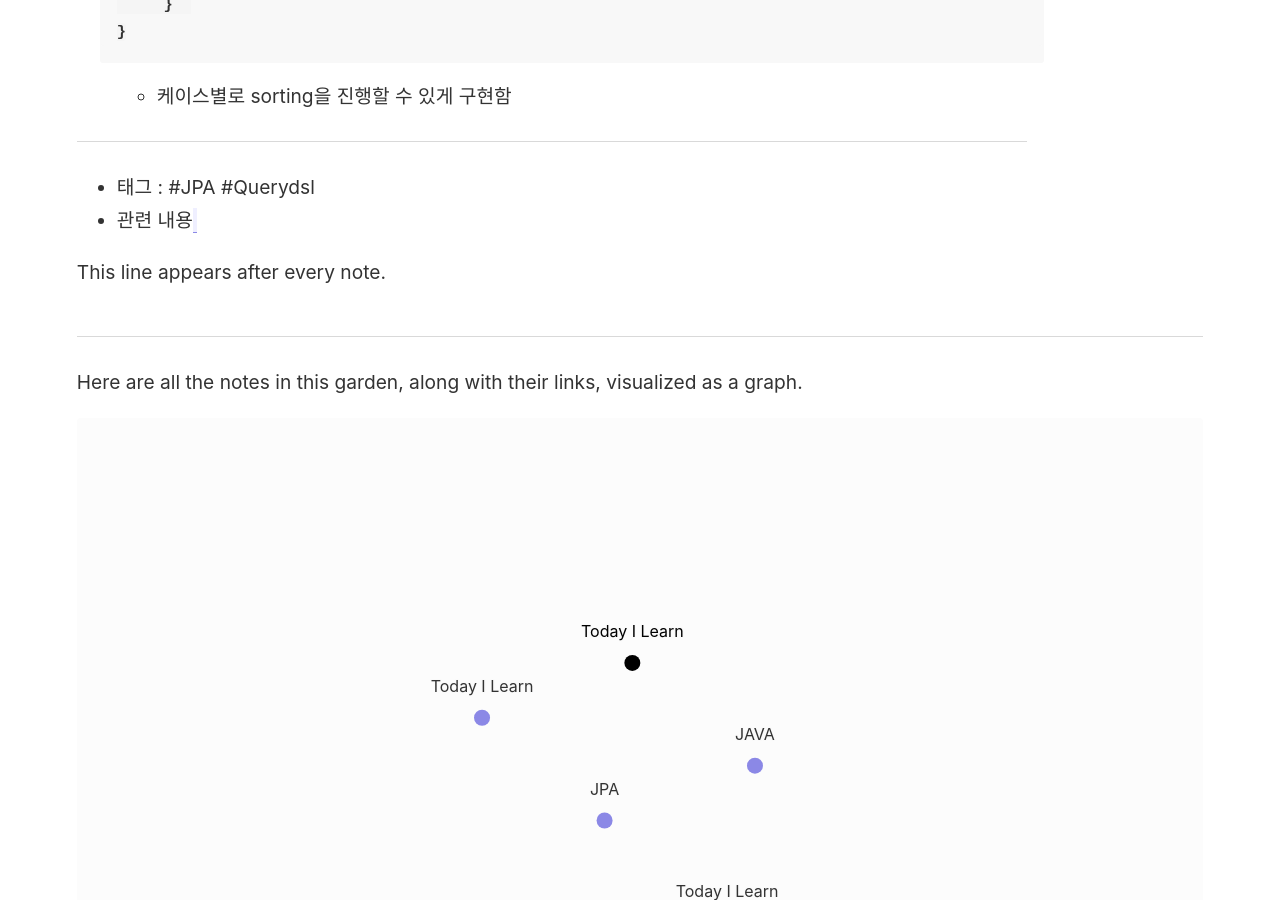
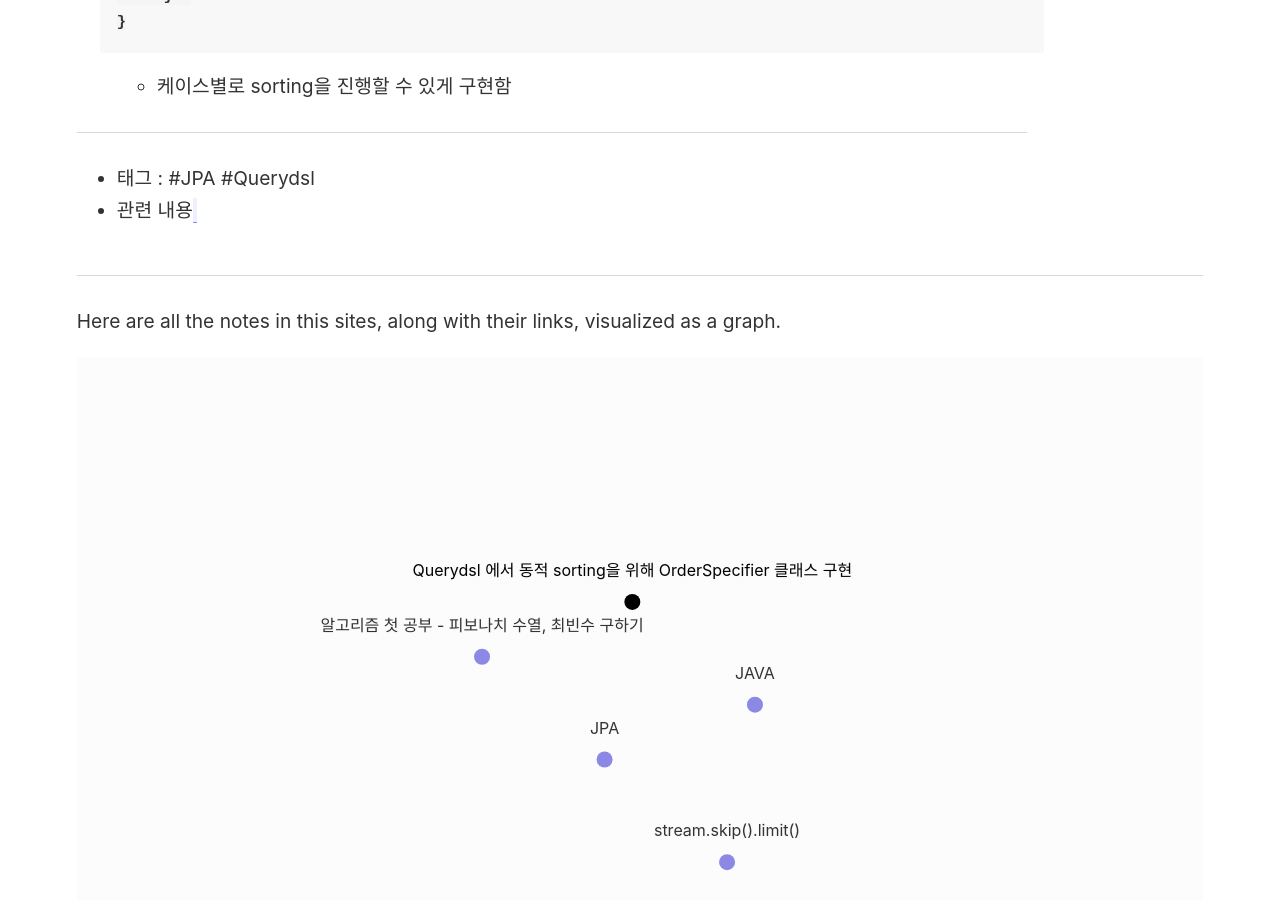
Before and after one commit to Harim2da/Harim2da.github.io, a Jekyll site: the page built from _notes/Today I Learn/Querydsl 에서 동적 sorting을 위해 OrderSpecifier 클래스 구현.md, in a window 1280 px wide and 900 px high, scrolled down 1062 px. Built offline with Jekyll 4.4.1, drawn with Linux system fonts in a browser that asks for light colours; some of the changed text lies outside the part shown.

Commit message:
재수정

```diff
--- a/_config.yml
+++ b/_config.yml
@@ -1,4 +1,4 @@
-title:               Home | Harim2
+title:               Harim2
 include:             ['_pages']
 # exclude:             ['_includes/notes_graph.json']
 # You may need to change the base URL depending on your deploy configuration.
--- a/_layouts/note.html
+++ b/_layouts/note.html
@@ -14,7 +14,6 @@ layout: default
   <div id="notes-entry-container">
     <content>
       {{ content }}
-      <p>This line appears after every note.</p>
     </content>
 
     <side style="font-size: 0.9em">
@@ -42,6 +41,6 @@ layout: default
 
 <hr>
 
-<p>Here are all the notes in this garden, along with their links, visualized as a graph.</p>
+<p>Here are all the notes in this sites, along with their links, visualized as a graph.</p>
 
 {% include notes_graph.html %}
--- a/_notes/Today I Learn/Querydsl 에서 동적 sorting을 위해 OrderSpecifier 클래스 구현.md
+++ b/_notes/Today I Learn/Querydsl 에서 동적 sorting을 위해 OrderSpecifier 클래스 구현.md
@@ -1,9 +1,8 @@
 ---
-title: Today I Learn
+title: Querydsl 에서 동적 sorting을 위해 OrderSpecifier 클래스 구현
 ---
+createDate :  2023-03-02
 
--  2023-03-02
----
 
 ### Querydsl 에서 동적 sorting을 위해 OrderSpecifier 클래스 구현
 
--- a/_notes/Today I Learn/stream.skip().limit().md
+++ b/_notes/Today I Learn/stream.skip().limit().md
@@ -1,9 +1,9 @@
 ---
-title: Today I Learn
+title: stream.skip().limit()
 ---
+creteDate :  2023-03-03
 
--  2023-03-03
----
+
 stream.skip().limit() 을 알아보자
 
 - JAVA 단에서 페이징 하기 vs. DB에서 페이징 하기
```
Also changed, not shown: _notes/Today I Learn/알고리즘 첫 공부 - 피보나치 수열, 최빈수 구하기.md (+4 -3 lines).
